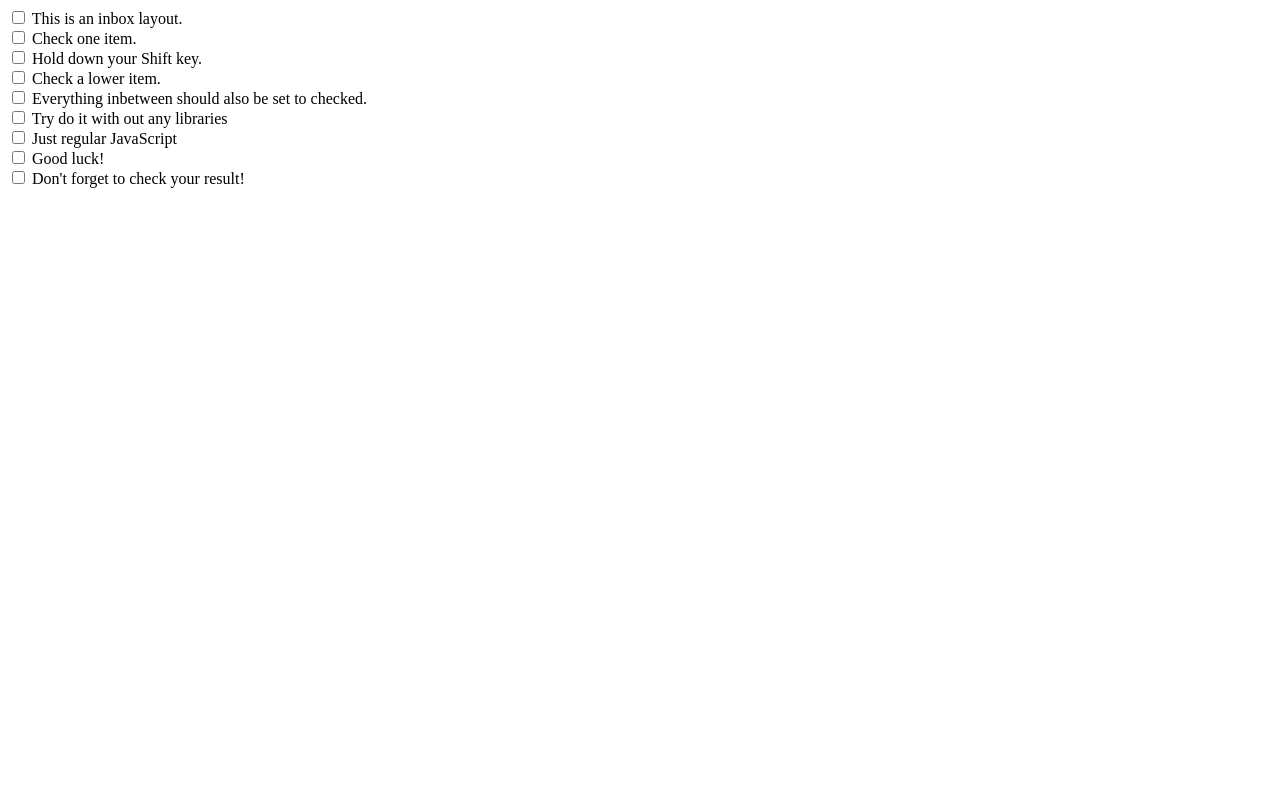
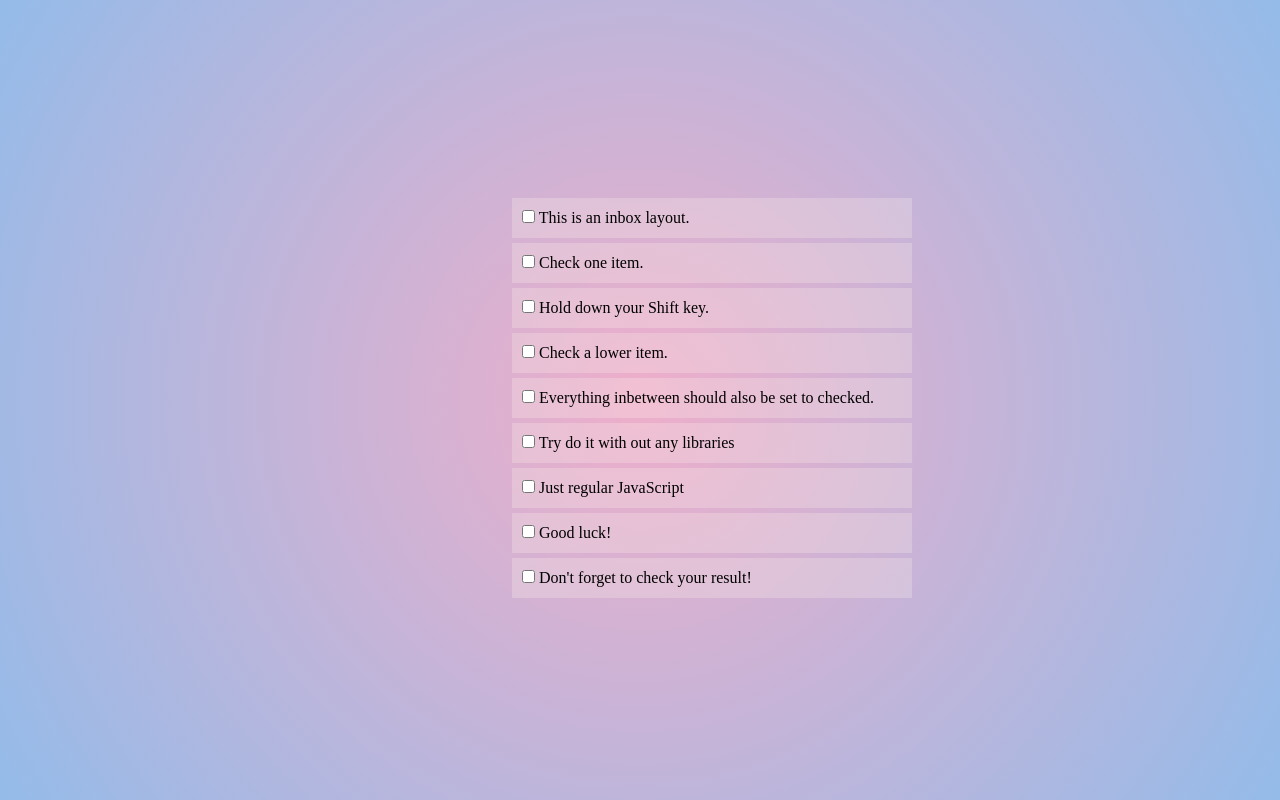
Before and after one commit to adharamonzon/reto-10-js-multiple-checkboxes, a plain HTML site: page index.html in a window 1280 px wide. Drawn offline with Linux system fonts and the light colour scheme.

Commit message:
add simple styles

```diff
--- a/index.html
+++ b/index.html
@@ -4,45 +4,46 @@
 <head>
   <meta charset="UTF-8">
   <meta name="viewport" content="width=device-width, initial-scale=1.0">
+  <link rel="stylesheet" href="./main.css">
   <title>Hold Shift to check multiple Checkboxes</title>
 </head>
 
 <body>
   <main class="inbox js-inbox">
     <article class="inbox--item js-item">
-      <input type="checkbox" />
+      <input class="input" type="checkbox" />
       <lable>This is an inbox layout.</label>
     </article>
     <article class="inbox--item js-item">
-      <input type="checkbox" />
+      <input class="input" type="checkbox" />
       <lable>Check one item.</label>
     </article>
     <article class="inbox--item js-item">
-      <input type="checkbox" />
+      <input class="input" type="checkbox" />
       <lable>Hold down your Shift key.</label>
     </article>
     <article class="inbox--item js-item">
-      <input type="checkbox" />
+      <input class="input" type="checkbox" />
       <lable>Check a lower item.</label>
     </article>
     <article class="inbox--item js-item">
-      <input type="checkbox" />
+      <input class="input" type="checkbox" />
       <lable>Everything inbetween should also be set to checked.</label>
     </article>
     <article class="inbox--item js-item">
-      <input type="checkbox" />
+      <input class="input" type="checkbox" />
       <lable>Try do it with out any libraries</label>
     </article>
     <article class="inbox--item js-item">
-      <input type="checkbox" />
+      <input class="input" type="checkbox" />
       <lable>Just regular JavaScript</label>
     </article>
     <article class="inbox--item js-item">
-      <input type="checkbox" />
+      <input class="input" type="checkbox" />
       <lable>Good luck!</label>
     </article>
     <article class="inbox--item js-item">
-      <input type="checkbox" />
+      <input class="input" type="checkbox" />
       <lable>Don't forget to check your result!</label>
     </article>
   </main>
--- /dev/null
+++ b/main.css
@@ -0,0 +1,25 @@
+* {
+  margin: 0;
+  padding: 0;
+  box-sizing: border-box;
+}
+.inbox {
+  width: 100%;
+  height: 100vh;
+  background: rgb(238, 174, 202);
+  background: radial-gradient(circle, rgba(238, 174, 202, 1) 0%, rgba(148, 187, 233, 1) 100%);
+  display: flex;
+  flex-direction: column;
+  justify-content: center;
+  padding-left: 40%;
+}
+.inbox--item {
+  height: 40px;
+  background-color: rgba(252, 244, 232, 0.24);
+  width: 400px;
+  margin-bottom: 5px;
+}
+.input {
+  margin-top: 12px;
+  margin-left: 10px;
+}
```
Also changed, not shown: 1 other file.
